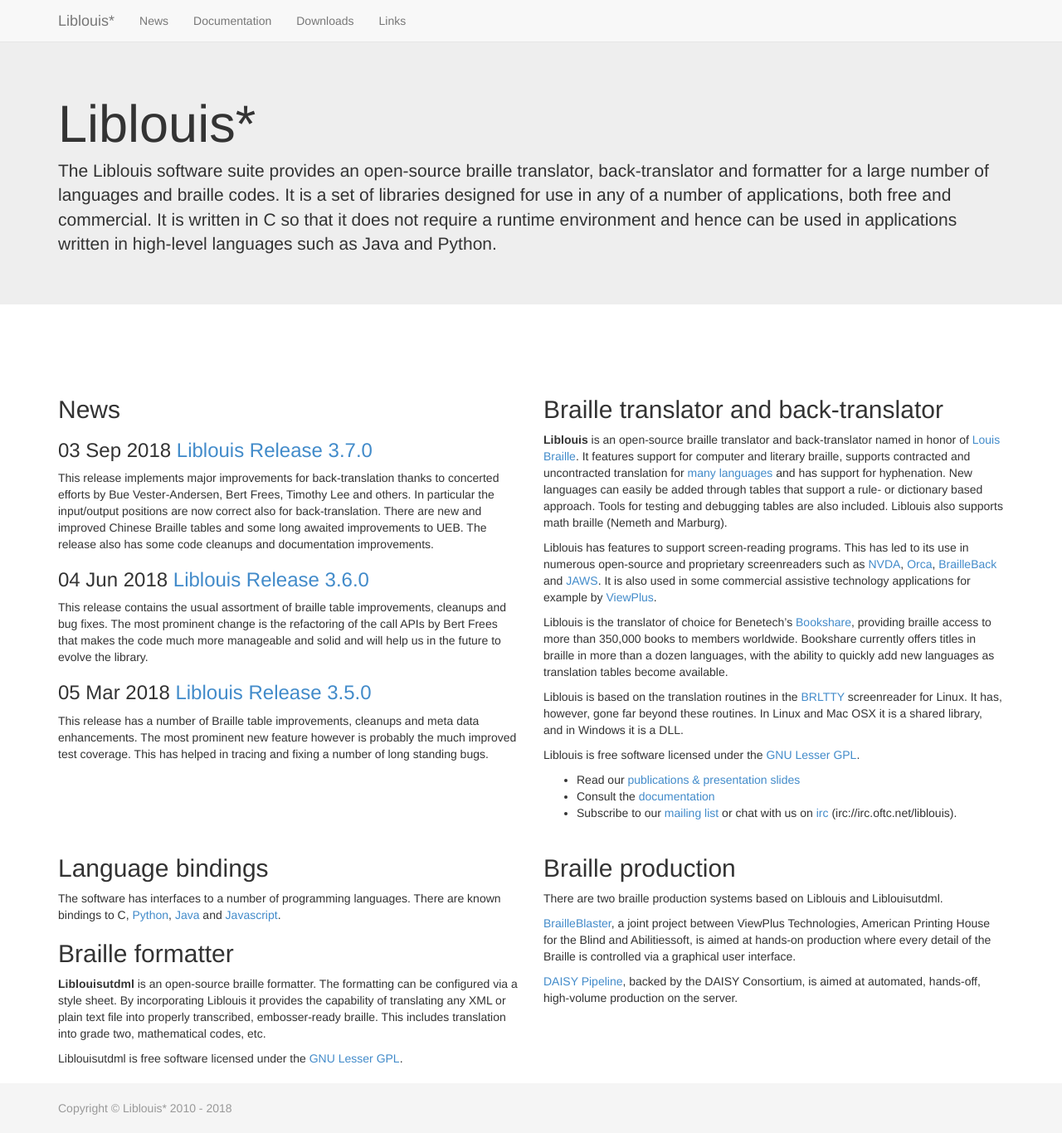
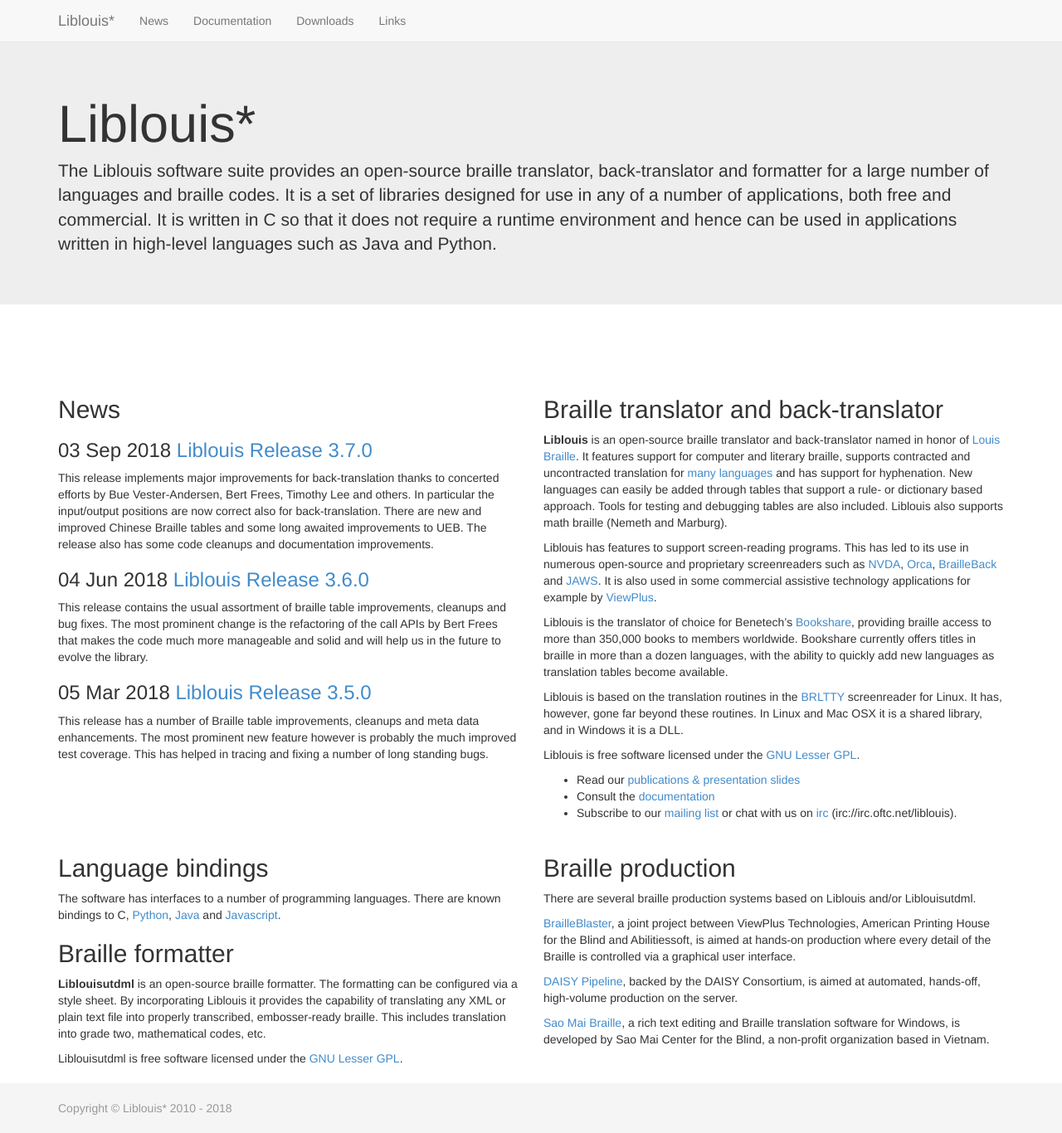
Before and after one commit to liblouis/liblouis.github.io, a Jekyll site: the page built from index.md, in a window 1280 px wide and 1366 px high. Shown: the whole window at 83% size. Built offline with Jekyll 4.4.1, drawn with Linux system fonts in a browser that asks for light colours.

Commit message:
Mention Sao Mai Braille

```diff
--- a/index.md
+++ b/index.md
@@ -58,11 +58,13 @@
 
 ## Braille production
 
-There are two braille production systems based on Liblouis and Liblouisutdml.
+There are several braille production systems based on Liblouis and/or Liblouisutdml.
 
 [BrailleBlaster](http://www.brailleblaster.org), a joint project between ViewPlus Technologies, American Printing House for the Blind and Abilitiessoft, is aimed at hands-on production where every detail of the Braille is controlled via a graphical user interface.
 
 [DAISY Pipeline](http://www.daisy.org/pipeline2), backed by the DAISY Consortium, is aimed at automated, hands-off, high-volume production on the server.
 
+[Sao Mai Braille](http://saomaicenter.org/en/smsoft/smb), a rich text editing and Braille translation software for Windows, is developed by Sao Mai Center for the Blind, a non-profit organization based in Vietnam.
+
 </div> <!-- /col-md-6 -->
 </div> <!-- /row -->
```
